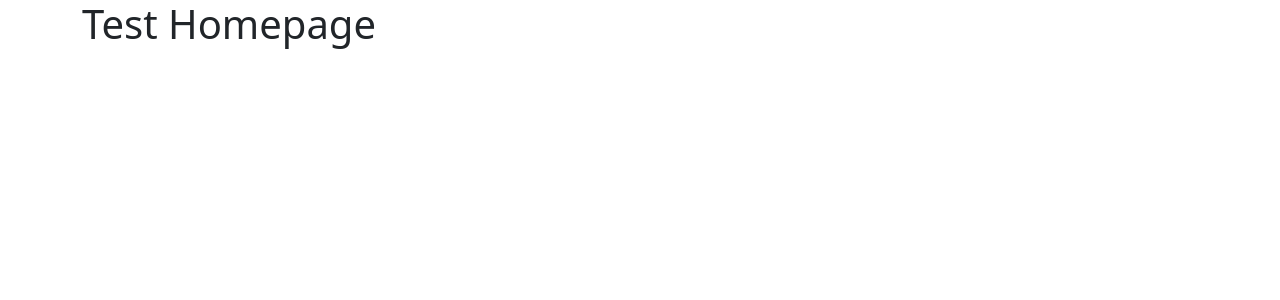
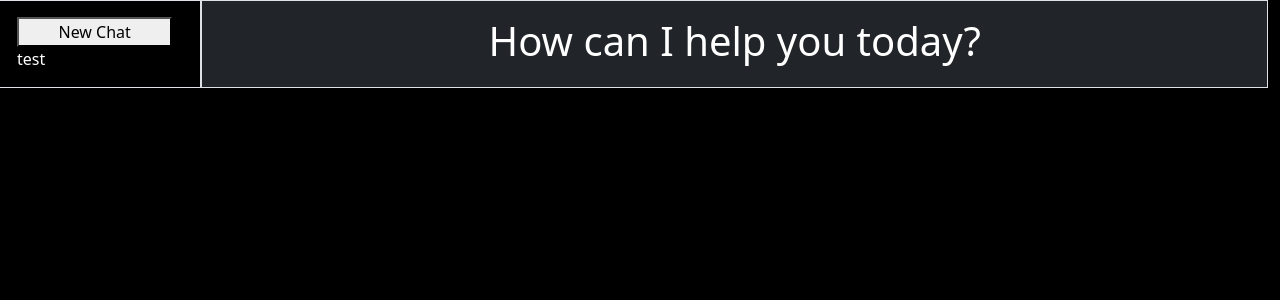
Before and after one commit to jonesna213/ChatGPT_Clone, a React (Create React App) app in the folder frontend/: page / in a window 1280 px wide. Shown: the top 300 px of the page. Built offline with nearby package versions, Linux system fonts and the light colour scheme.

Commit message:
Started createing the display for the site aswell and created the conversation model

```diff
--- a/frontend/package.json
+++ b/frontend/package.json
@@ -12,8 +12,6 @@
     "popper.js": "^1.16.1",
     "react": "^18.2.0",
     "react-dom": "^18.2.0",
-    "react-router": "^6.18.0",
-    "react-router-dom": "^6.18.0",
     "react-scripts": "5.0.1",
     "web-vitals": "^2.1.4"
   },
--- a/frontend/public/index.html
+++ b/frontend/public/index.html
@@ -26,7 +26,7 @@
     -->
     <title>ChatGPT Clone</title>
   </head>
-  <body>
+  <body class="bg-black">
     <noscript>You need to enable JavaScript to run this app.</noscript>
     <div id="root"></div>
     <!--
--- a/frontend/src/App.js
+++ b/frontend/src/App.js
@@ -1,20 +1,13 @@
-import { RouterProvider, createBrowserRouter } from "react-router-dom";
-import RootLayout from "./pages/Root";
-import ErrorPage from "./pages/Error";
-import HomePage from "./pages/Home";
+import ChatContainer from "./components/ChatBox/ChatContainer";
+import SideBar from "./components/SideBar/SideBar";
 
-const router = createBrowserRouter([
-    {
-        path: "/",
-        element: <RootLayout />,
-        errorElement: <ErrorPage />,
-        children: [
-            { index: true, element: <HomePage /> }
-        ]
-    }
-]);
 const App = () => {
-    return <RouterProvider router={router} />;
+    return (
+        <div className="row w-100 h-100">
+            <SideBar />
+            <ChatContainer />
+        </div>
+    );
 }
 
 export default App;
--- /dev/null
+++ b/frontend/src/components/ChatBox/ChatContainer.js
@@ -0,0 +1,11 @@
+const ChatContainer = () => {
+    return (
+        <section className="border col bg-dark text-white">
+            <div className="m-3">
+                <h1 className="text-center">How can I help you today?</h1>
+            </div>
+        </section>
+    );
+}
+
+export default ChatContainer;
--- /dev/null
+++ b/frontend/src/components/SideBar/SideBar.js
@@ -0,0 +1,16 @@
+const SideBar = () => {
+    return (
+        <section className="border col-2 text-white h-100">
+            <div className="m-3">
+                <button className= "w-100">New Chat</button>
+
+                <div>
+                    <p>test</p>
+                </div>
+            </div>
+
+        </section>
+    );
+}
+
+export default SideBar;
--- a/frontend/src/pages/Error.js
+++ /dev/null
@@ -1,11 +0,0 @@
-const ErrorPage = () => {
-    return (
-        <>
-            <main className="text-center text-danger my-5">
-                <h1>An error occurred!</h1>
-                <p>Could not find this page!</p>
-            </main>
-        </>
-    );
-}
-export default ErrorPage;
--- a/frontend/src/pages/Home.js
+++ /dev/null
@@ -1,5 +0,0 @@
-const HomePage = () => {
-    return <h1>Test Homepage</h1>;
-}
-
-export default HomePage;
--- a/frontend/src/pages/Root.js
+++ /dev/null
@@ -1,13 +0,0 @@
-import { Outlet } from "react-router-dom";
-
-const RootLayout = () => {
-    return (
-        <>
-            <main className="container">
-                <Outlet />
-            </main>
-        </>
-    );
-}
-
-export default RootLayout;
```
Also changed, not shown: 2 other files (tests, documents, lock files or other folders).
